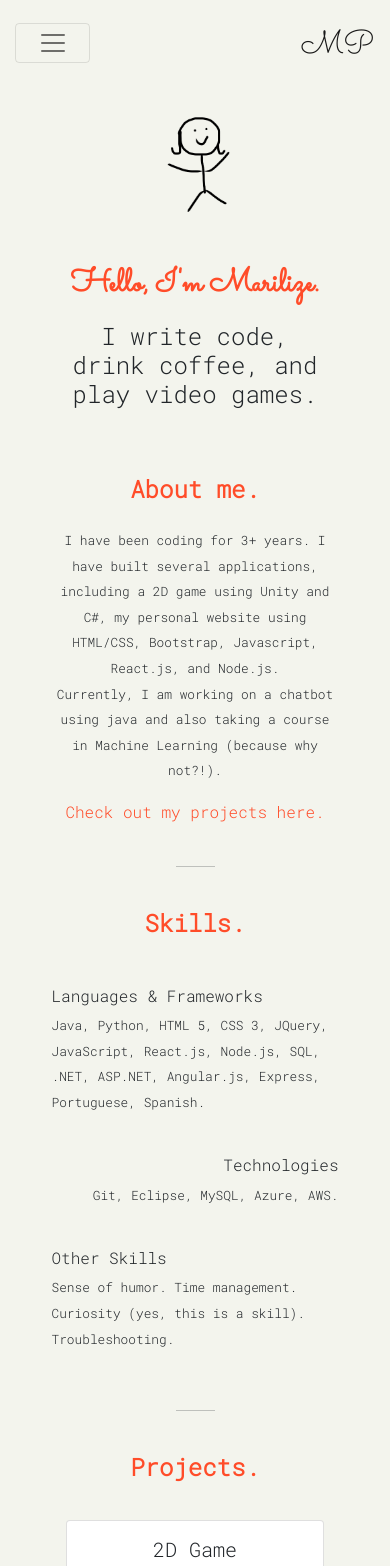
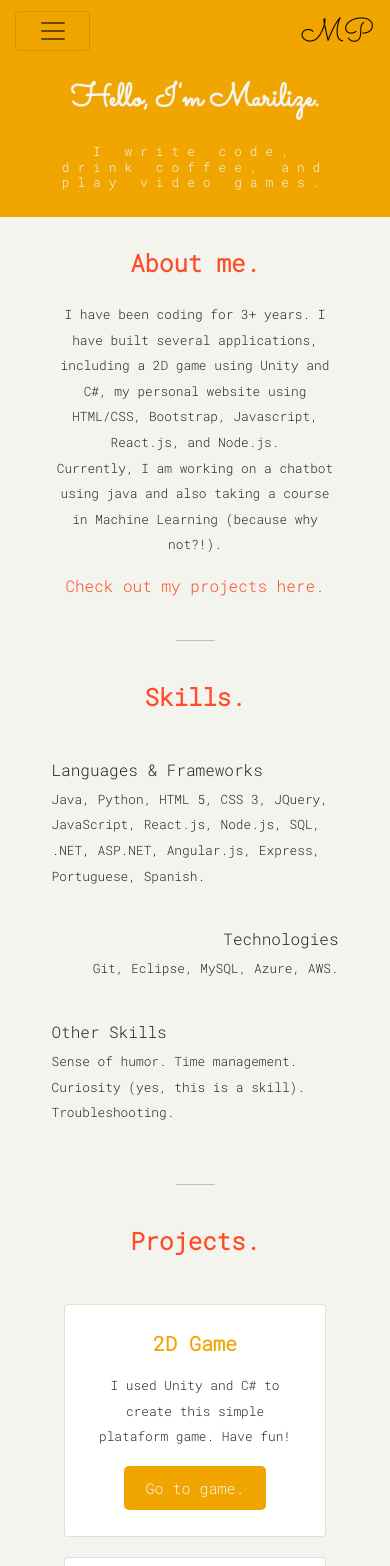
Before and after one commit to MarilizePi/Website2, a plain HTML site: page index.html in a window 390 px wide. Shown: the top 1566 px of the page. Drawn offline with nearby package versions, Linux system fonts and the light colour scheme.

Commit message:
More editing...

```diff
--- a/index.html
+++ b/index.html
@@ -83,15 +83,15 @@
 
         <!-- Title -->
         <div class="row">
-          <div class="col-lg-6">
+          <!-- <div class="col-lg-6 my-pic-column">
             <img
               class="my-pic"
-              src="images/me.png"
+              src="images/marilize.png"
               alt="moi-me-ich-ego"
             />
-          </div>
+          </div> -->
 
-          <div class="col-lg-6">
+          <div class="col-lg-6 description">
             <h1>Hello, I'm Marilize.</h1>
             <h2 class="title-description">I write code, drink coffee, and play video games.</h2>
             <!-- <button class="button-link" type="button">SKILLS</button>
@@ -143,12 +143,12 @@
     <div id="projects-section">
       <h2 class="projects-title">Projects.</h2>
       <div class="row">
-        <div class="col-sm-6">
+        <div class="col-sm-6 project-column">
           <div class="card">
             <div class="card-body">
               <h5 class="card-title">2D Game</h5>
               <p class="card-text">I used Unity and C# to create this simple plataform game. Have fun!</p>
-              <a href="#" class="btn btn-primary">Go to game.</a>
+              <a href="#" class="btn">Go to game.</a>
             </div>
           </div>
         </div>
@@ -157,7 +157,7 @@
             <div class="card-body">
               <h5 class="card-title">PROJECT NAME</h5>
               <p class="card-text">I used Unity and C# to create this simple plataform game. Have fun!</p>
-              <a href="#" class="btn btn-primary">Go to project.</a>
+              <a href="#" class="btn">Go to project.</a>
             </div>
           </div>
         </div>
@@ -166,7 +166,7 @@
             <div class="card-body">
               <h5 class="card-title">PROJECT NAME</h5>
               <p class="card-text">I used Unity and C# to create this simple plataform game. Have fun!</p>
-              <a href="#" class="btn btn-primary">Go to project.</a>
+              <a href="#" class="btn">Go to project.</a>
             </div>
           </div>
         </div>
@@ -176,7 +176,7 @@
               <h5 class="card-title">Grocery List</h5>
               <p class="card-text">I created a program using the algorithm SubsetSum to find the best
                 possible grocery shopping list within the given budget.</p>
-              <a href="https://github.com/MarilizePi/Subset_Sum/tree/master/SubsetSum_Project_1" class="btn btn-primary">See in GitHub.</a>
+              <a href="https://github.com/MarilizePi/Subset_Sum/tree/master/SubsetSum_Project_1" class="btn">See in GitHub.</a>
             </div>
           </div>
         </div>
@@ -189,7 +189,7 @@
     <!-- Contact Section -->
     <section id="contact">
       <h2 class="contact-title">Let's chat!</h2>
-      <a class="contact-btn" href="marilizepi@gmail.com">CONTACT ME</a>
+      <a class="btn" href="marilizepi@gmail.com">CONTACT ME</a>
     </section>
     <!-- END Contact Section -->
 
--- a/styles/index-style.css
+++ b/styles/index-style.css
@@ -12,16 +12,15 @@ a {
 
 h1 {
   font-size: 4rem;
-  padding-bottom: 10px;
+  padding-bottom: 5%;
   font-family: "Sacramento", cursive;
-  color: #ff4c29;
+  color: #f3f4ed;
   font-weight: 900;
 }
 
 p {
   line-height: 2;
 }
-
 
 hr {
   border: 0;
@@ -31,10 +30,7 @@ hr {
   margin: 10px auto;
 }
 
-.title-description {
-  font-size: 1.5rem;
-  padding: 0 10%;
-}
+
 
 #about-me-section,
 #skills-section,
@@ -45,7 +41,15 @@ hr {
   width: 70%;
 }
 
+.container-fluid {
+  padding: 0 2%;
+}
+
 /*Navegation Bar*/
+
+.navbar {
+  padding: 3% 0;
+}
 
 .nav-item {
   padding: 0 18px;
@@ -53,7 +57,7 @@ hr {
 }
 
 .navbar-brand {
-  color: #fff;
+  color: #f3f4ed;
   font-family: "Sacramento", cursive;
   font-size: 3rem;
   margin: 0;
@@ -74,12 +78,28 @@ button.navbar-toggler {
 
 /*End Navegation Bar*/
 
-.container-fluid {
-  padding: 2%;
+#title {
+  background-color: #f0a500;
 }
 
-.my-pic {
-  width: 50%;
+/* .my-pic {
+  width: 100%;
+}
+
+.my-pic-column {
+  padding: 0;
+  width: 0%;
+} */
+
+.title-description {
+    font-size: 1rem;
+    padding: 0 10%;
+    color: #f3f4ed;
+    letter-spacing: 0.5rem;
+  }
+
+  .description {
+      width: 100%;
   }
 
 .row {
@@ -120,18 +140,23 @@ button.navbar-toggler {
   color: #ff4c29;
 }
 
-
 .project-column {
   padding: 10px;
 }
 
+.card-body {
+  padding: 10%;
+}
 
-
+.card-title {
+  padding-bottom: 10px;
+  font-weight: 900;
+  color: #f0a500;
+}
 
 #footer {
-  color: #f3f4ed;
+  background-color: gray;
   padding: 20px 0;
-  background-color: #f0a500;
 }
 
 .footer-link {
@@ -143,16 +168,16 @@ button.navbar-toggler {
   color: #ff4c29;
 }
 
-.contact-btn {
+.btn {
   border-radius: 5px;
   color: #f3f4ed;
   font-size: 15px;
-  background: #f0a500;
+  background-color: #f0a500;
   padding: 10px 20px 10px 20px;
 }
 
-.contact-btn:hover {
-  background: #ff4c29;
+.btn:hover {
+  background-color: #ff4c29;
   text-decoration: none;
   color: #f3f4ed;
 }
@@ -164,10 +189,7 @@ button.navbar-toggler {
   font-size: 0.8rem;
 }
 
-
-
 @media screen and (max-width: 800px) {
-
   #about-me-section,
   #skills-section,
   #projects-section,
@@ -193,9 +215,8 @@ h3 {
   }
 
   p {
-    font-size: .8rem;
+    font-size: 0.8rem;
   }
-
 
   .navbar-brand {
     font-size: 2rem;
@@ -206,4 +227,7 @@ p {
     padding: 10px;
   }
 
+  .title-description {
+      font-size: .8rem;
   }
+}
```
Also changed, not shown: images/TechCrunch.png (deleted), images/bizinsider.png (deleted), images/dog-img.jpg (deleted), images/lady-img.jpg (deleted), images/mashable.png (deleted), images/tnw.png (deleted). Lines whose indentation alone changed are shown as unchanged.
